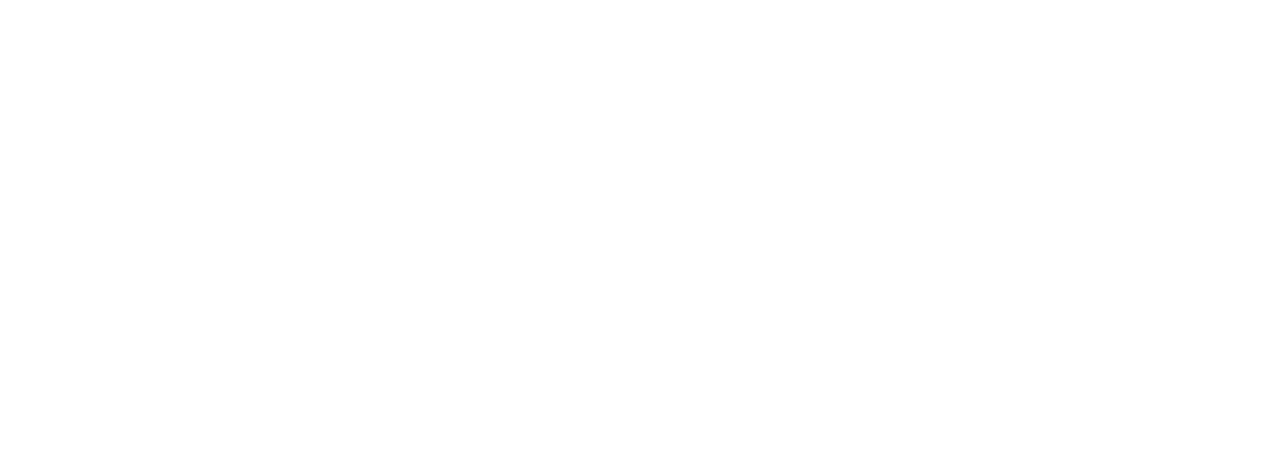
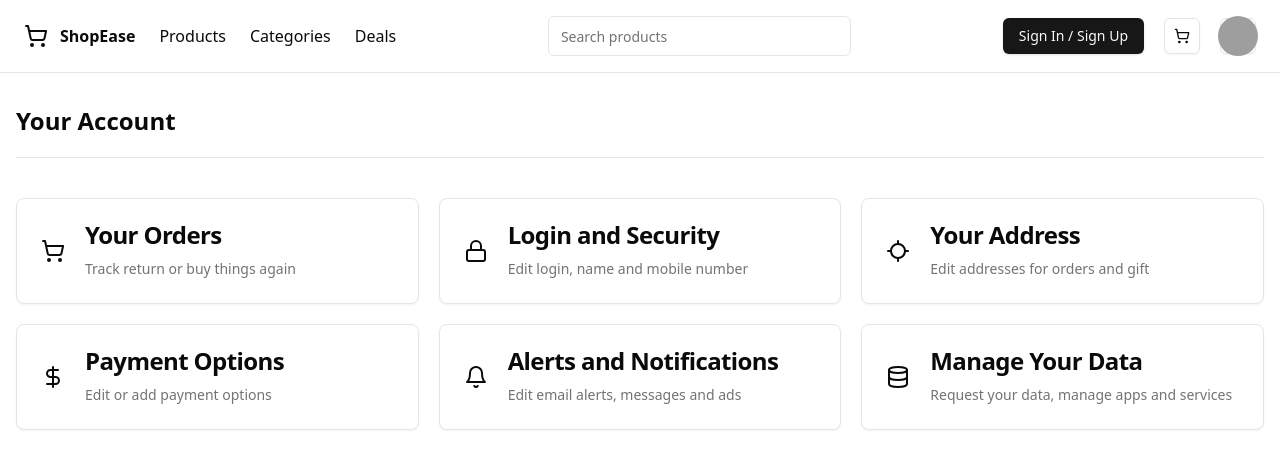
Before and after one commit to MaarcusRenieroL/ecommerce-app, a React (Vite) app in the folder frontend/: page /account in a window 1280 px wide. Before the commit this address had no page. Shown: the top 468 px of the page. Built offline with nearby package versions, Linux system fonts and the light colour scheme; grey boxes are pictures that could not be loaded.

Commit message:
feat: add ui for your account page

```diff
--- a/frontend/src/App.tsx
+++ b/frontend/src/App.tsx
@@ -12,6 +12,7 @@
 import {ResetPasswordPage} from "@/pages/auth/reset-password-page.tsx";
 import {VerifyEmailPage} from "@/pages/auth/verify-email-page.tsx";
 import {BusinessSignUpPage} from "@/pages/auth/business-sign-up-page.tsx";
+import {YourAccountPage} from "@/pages/personalized-content/your-account-page.tsx";
 
 export default function App() {
   return (
@@ -30,6 +31,8 @@
 				<Route path="/auth/reset-password" element={<ResetPasswordPage />} />
 				<Route path="/auth/verify-email" element={<VerifyEmailPage />} />
 				<Route path="/auth/business/sign-up" element={<BusinessSignUpPage />} />
+
+				<Route path="/account" element={<YourAccountPage />} />
 			</Routes>
 		</Router>
   );
--- a/frontend/src/components/navigation/account-nav.tsx
+++ b/frontend/src/components/navigation/account-nav.tsx
@@ -13,7 +13,6 @@
 	DropdownMenuContent,
 	DropdownMenuGroup,
 	DropdownMenuItem,
-	DropdownMenuLabel,
 	DropdownMenuSeparator,
 	DropdownMenuShortcut,
 	DropdownMenuTrigger,
@@ -32,7 +31,11 @@
 				</Button>
 			</DropdownMenuTrigger>
 			<DropdownMenuContent className="w-56">
-				<DropdownMenuLabel>My Account</DropdownMenuLabel>
+				<a href="/account">
+					<DropdownMenuItem className="font-bold">
+						My Account
+					</DropdownMenuItem>
+				</a>
 				<DropdownMenuSeparator />
 				<DropdownMenuGroup>
 					<a href="/profile">
--- /dev/null
+++ b/frontend/src/pages/personalized-content/your-account-page.tsx
@@ -0,0 +1,44 @@
+import { Navbar } from "@/components/navigation/navbar.tsx";
+import { Card, CardDescription, CardHeader, CardTitle } from "@/components/ui/card.tsx";
+import { Bell, Database, DollarSign, Locate, Lock, ShoppingCart } from "lucide-react";
+
+export const YourAccountPage = () => {
+
+	const links = [
+		{ id: 1, title: "Your Orders", description: "Track return or buy things again", href: "/your-orders", icon: ShoppingCart },
+		{ id: 2, title: "Login and Security", description: "Edit login, name and mobile number", href: "/login-and-security", icon: Lock },
+		{ id: 3, title: "Your Address", description: "Edit addresses for orders and gift", href: "/your-address", icon: Locate },
+		{ id: 4, title: "Payment Options", description: "Edit or add payment options", href: "/payment-options", icon: DollarSign },
+		{ id: 5, title: "Alerts and Notifications", description: "Edit email alerts, messages and ads", href: "/alerts-and-notifications", icon: Bell },
+		{ id: 6, title: "Manage Your Data", description: "Request your data, manage apps and services", href: "/request-your-data", icon: Database },
+	]
+
+	return (
+		<div style={{ height: "100vh" }}>
+			<Navbar />
+			<main className="flex-1 container mx-auto px-4 py-8">
+				<div>
+					<h1 className="text-2xl font-bold">Your Account</h1>
+					<hr className="mt-5"/>
+				</div>
+				<div className="grid grid-cols-1 md:grid-cols-2 lg:grid-cols-3 gap-5 mt-10">
+					{links.map((link) => (
+						<a href={`/account/${link.href}`}>
+							<Card>
+								<CardHeader>
+									<div className="flex items-center gap-5">
+										<link.icon />
+										<div className="space-y-3">
+											<CardTitle>{link.title}</CardTitle>
+											<CardDescription>{link.description}</CardDescription>
+										</div>
+									</div>
+								</CardHeader>
+							</Card>
+						</a>
+					))}
+				</div>
+			</main>
+		</div>
+	)
+}
```
